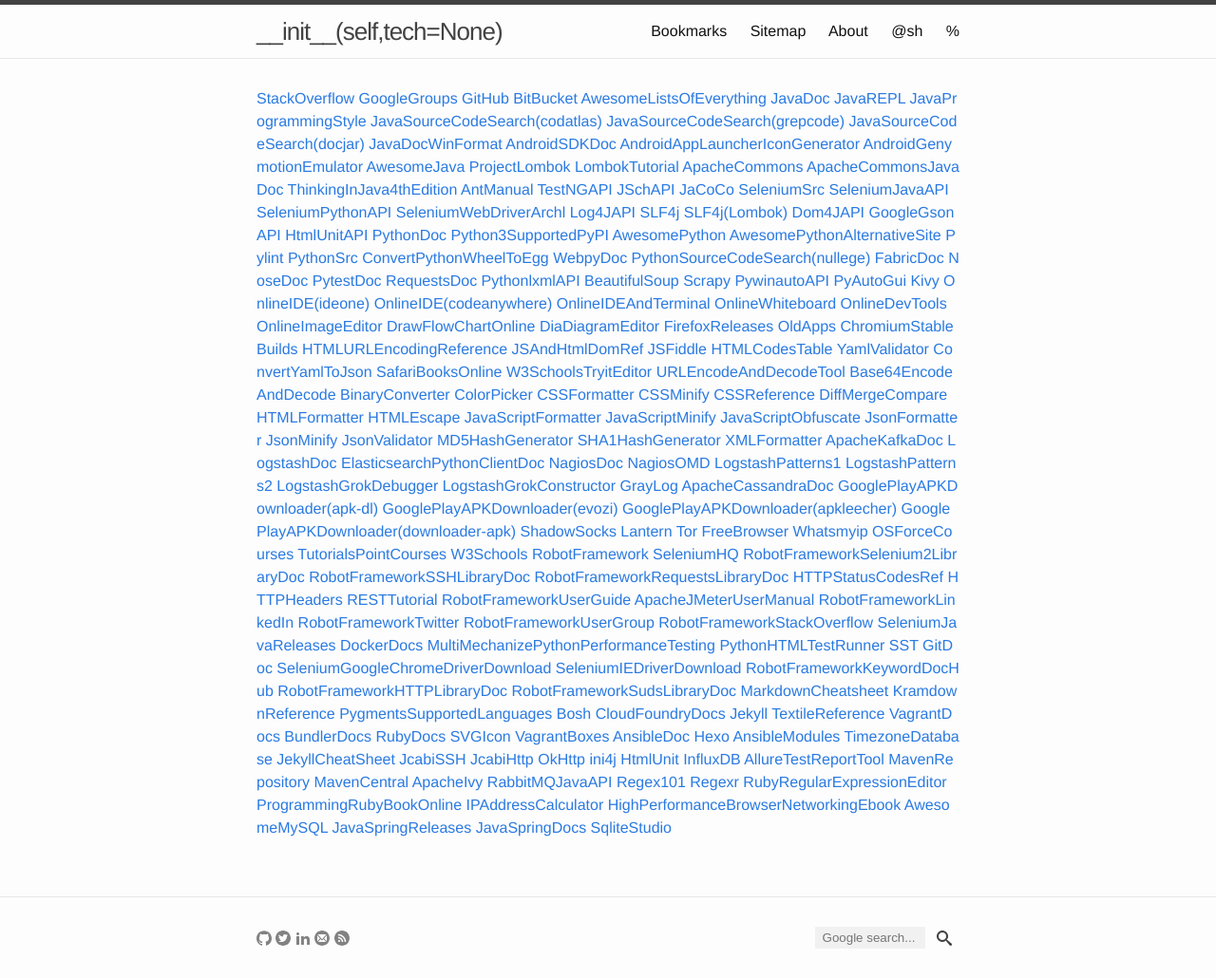
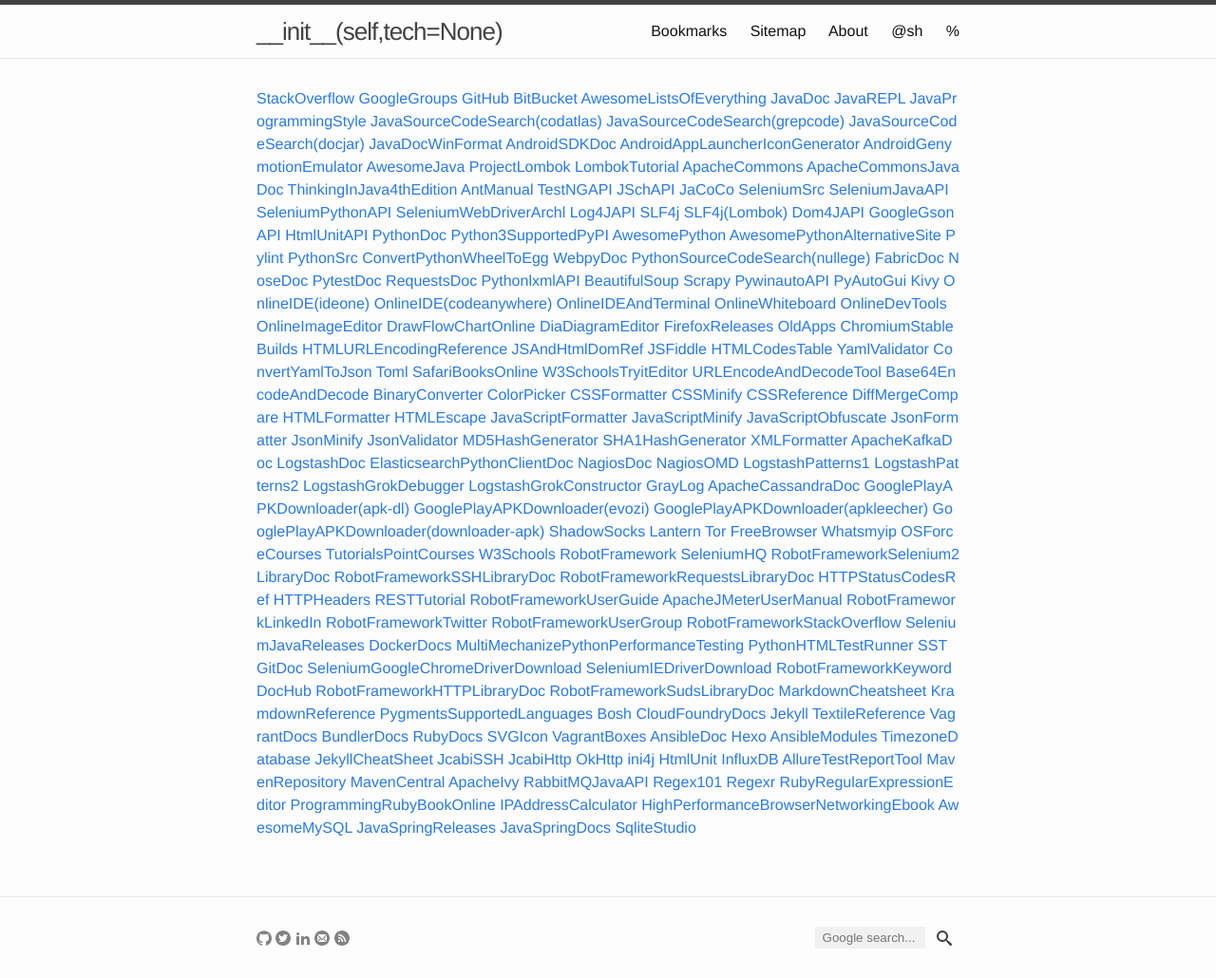
Before and after one commit to yuan-jiang/yuan-jiang.github.io, a Jekyll site: the page built from bookmarks.md, in a window 1280 px wide. Shown: the whole page at 95% size. Built offline with Jekyll 4.4.1, drawn with Linux system fonts in a browser that asks for light colours.

Commit message:
Update bookmarks.yml

```diff
--- a/_data/bookmarks.yml
+++ b/_data/bookmarks.yml
@@ -140,6 +140,8 @@
   link: http://www.yamllint.com/
 - description: ConvertYamlToJson
   link: http://yamltojson.com/
+- description: Toml
+  link: https://github.com/toml-lang/toml#implementations
 - description: SafariBooksOnline
   link: http://cisco.safaribooksonline.com/
 - description: W3SchoolsTryitEditor
```
